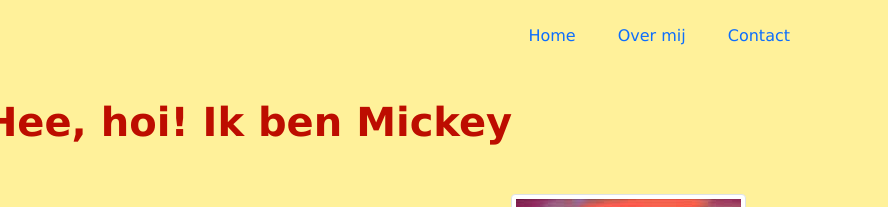
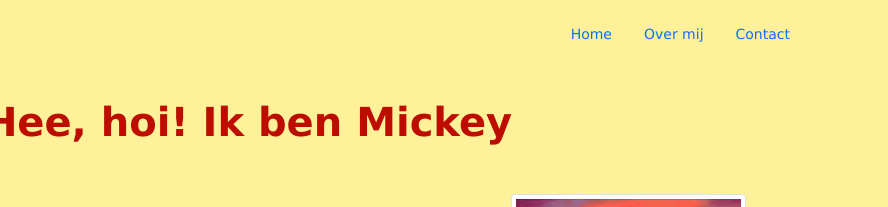
Before and after one commit to yvonnevergouwe/frontend-les22, a plain HTML site: page MickeyMouse-boot/index.html in a window 1280 px wide. Shown: the top 207 px of the page, 392-1280 px from the left. Drawn offline with nearby package versions, Linux system fonts and the light colour scheme.

Commit message:
Update stijl.css

```diff
--- a/MickeyMouse-boot/css/stijl.css
+++ b/MickeyMouse-boot/css/stijl.css
@@ -16,9 +16,9 @@ float: left;
 }
 
 a{
-  font-size: 16px;
+  font-size: 14px;
   color: #bd0d00;
-  margin-left: 10px;
+/*  margin-left: 2px;*/
   border-radius: 4px;
   }
 
```
